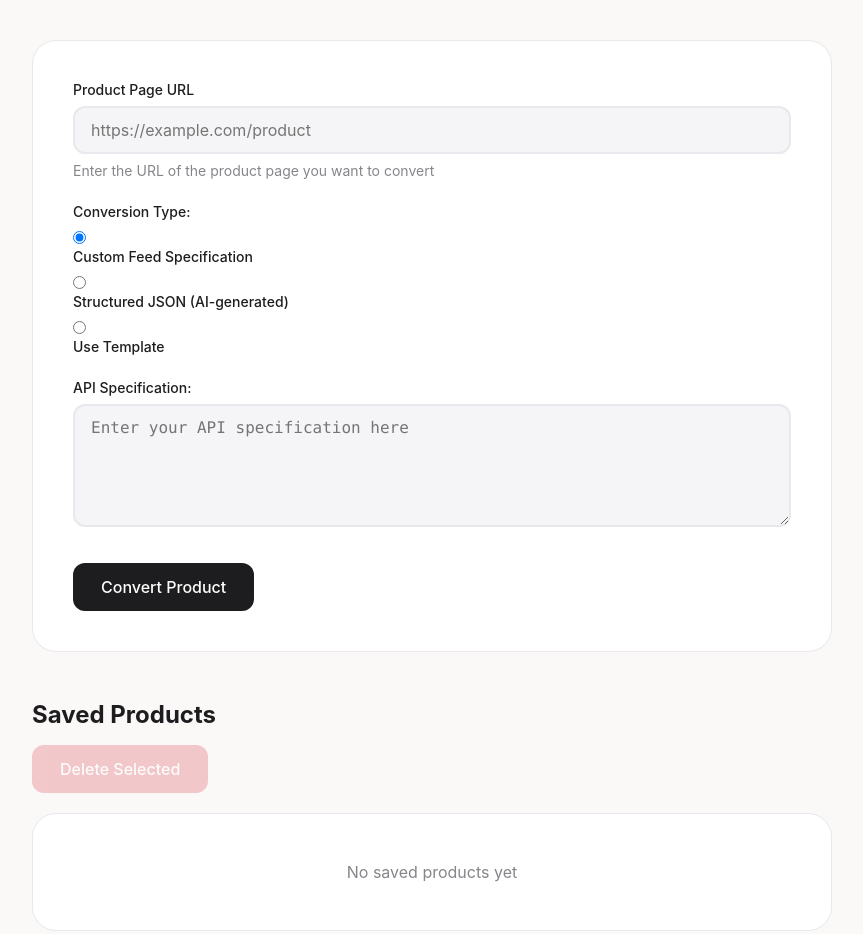
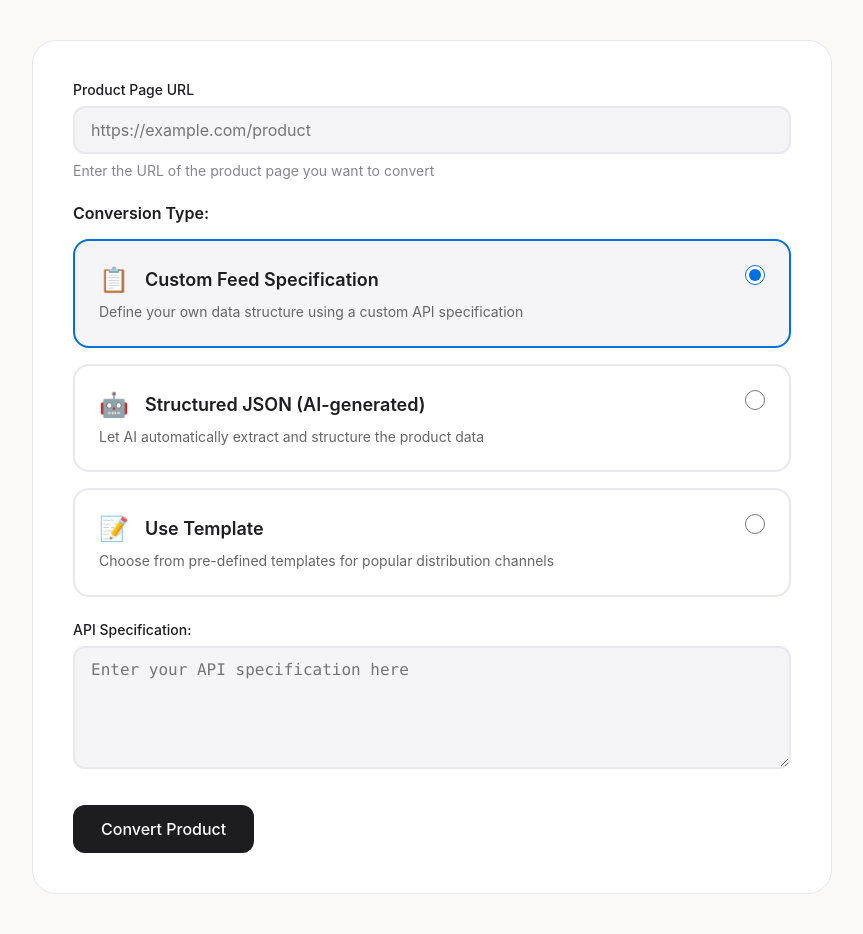
Before and after one commit to simoneliniIT/Page2API, a Flask app: template templates/share.html in a window 1280 px wide. Shown: the part 121-1055 px from the top of the page, without its empty margins (208-1071 px from the left). Run offline with Flask 3, Linux system fonts and the light colour scheme; the template is opened without the code that fills it, so the values that code supplies are empty; parts of the project's set-up code (start-up, migrations or seed data) failed here and were passed over.

Commit message:
Improve conversion type selection UI with card-style options and better visual hierarchy

```diff
--- a/templates/index.html
+++ b/templates/index.html
@@ -2,12 +2,12 @@
 
 {% block content %}
 <div class="brand">
-    <h1 class="brand-title">Page2API</h1>
+    <h1 class="brand-title">OpenTravelContent</h1>
 </div>
 
 <div class="hero">
     <h1><br>Travel Distribution, <span class="highlight">Simplified</span></h1>
-    <p class="hero-subtitle">Convert any travel product into structured data for seamless distribution</p>
+    <p class="hero-subtitle">Use AI to convert any travel product into structured data for seamless distribution</p>
     <div class="hero-buttons">
         <a href="{{ url_for('signup') }}" class="button primary">Get started free</a>
         <a href="{{ url_for('login') }}" class="button secondary">Sign in →</a>
--- a/templates/share.html
+++ b/templates/share.html
@@ -578,6 +578,78 @@
             color: #494949;
             min-width: 120px;
         }
+
+        .section-label {
+            font-size: 16px;
+            font-weight: 600;
+            color: #1d1d1f;
+            margin-bottom: 16px;
+            display: block;
+        }
+
+        .conversion-options {
+            display: grid;
+            gap: 16px;
+        }
+
+        .conversion-option {
+            background: white;
+            border: 2px solid #e8e8ed;
+            border-radius: 16px;
+            padding: 24px;
+            cursor: pointer;
+            transition: all 0.2s ease;
+            position: relative;
+        }
+
+        .conversion-option:hover {
+            border-color: #0071e3;
+            background: #f5f5f7;
+        }
+
+        .conversion-option input[type="radio"] {
+            position: absolute;
+            top: 24px;
+            right: 24px;
+            margin: 0;
+            width: 20px;
+            height: 20px;
+            accent-color: #0071e3;
+        }
+
+        .conversion-option.selected {
+            border-color: #0071e3;
+            background: #f5f5f7;
+        }
+
+        .option-content {
+            margin-right: 40px;
+        }
+
+        .option-header {
+            display: flex;
+            align-items: center;
+            gap: 16px;
+            margin-bottom: 8px;
+        }
+
+        .option-icon {
+            font-size: 24px;
+        }
+
+        .option-header h4 {
+            font-size: 18px;
+            font-weight: 600;
+            color: #1d1d1f;
+            margin: 0;
+        }
+
+        .option-desc {
+            font-size: 14px;
+            color: #666;
+            margin: 0;
+            line-height: 1.4;
+        }
     </style>
 </head>
 <body>
@@ -604,24 +676,40 @@
             </div>
 
             <div class="form-group mb-3">
-                <label>Conversion Type:</label>
-                <div class="form-check">
-                    <input class="form-check-input" type="radio" name="conversionType" id="customApi" value="custom_api" checked>
-                    <label class="form-check-label" for="customApi">
-                        Custom Feed Specification
-                    </label>
-                </div>
-                <div class="form-check">
-                    <input class="form-check-input" type="radio" name="conversionType" id="structuredJson" value="structured_json">
-                    <label class="form-check-label" for="structuredJson">
-                        Structured JSON (AI-generated)
-                    </label>
-                </div>
-                <div class="form-check">
-                    <input class="form-check-input" type="radio" name="conversionType" id="template" value="template">
-                    <label class="form-check-label" for="template">
-                        Use Template
-                    </label>
+                <label class="section-label">Conversion Type:</label>
+                <div class="conversion-options">
+                    <div class="conversion-option" onclick="selectConversionType('custom_api')">
+                        <input class="form-check-input" type="radio" name="conversionType" id="customApi" value="custom_api" checked>
+                        <div class="option-content">
+                            <div class="option-header">
+                                <div class="option-icon">📋</div>
+                                <h4>Custom Feed Specification</h4>
+                            </div>
+                            <p class="option-desc">Define your own data structure using a custom API specification</p>
+                        </div>
+                    </div>
+
+                    <div class="conversion-option" onclick="selectConversionType('structured_json')">
+                        <input class="form-check-input" type="radio" name="conversionType" id="structuredJson" value="structured_json">
+                        <div class="option-content">
+                            <div class="option-header">
+                                <div class="option-icon">🤖</div>
+                                <h4>Structured JSON (AI-generated)</h4>
+                            </div>
+                            <p class="option-desc">Let AI automatically extract and structure the product data</p>
+                        </div>
+                    </div>
+
+                    <div class="conversion-option" onclick="selectConversionType('template')">
+                        <input class="form-check-input" type="radio" name="conversionType" id="template" value="template">
+                        <div class="option-content">
+                            <div class="option-header">
+                                <div class="option-icon">📝</div>
+                                <h4>Use Template</h4>
+                            </div>
+                            <p class="option-desc">Choose from pre-defined templates for popular distribution channels</p>
+                        </div>
+                    </div>
                 </div>
             </div>
 
@@ -1094,6 +1182,38 @@
             }
         }
 
+        function selectConversionType(type) {
+            // Update radio button
+            document.querySelector(`input[value="${type}"]`).checked = true;
+
+            // Update visual selection
+            document.querySelectorAll('.conversion-option').forEach(option => {
+                option.classList.remove('selected');
+            });
+            document.querySelector(`input[value="${type}"]`).closest('.conversion-option').classList.add('selected');
+
+            // Show/hide relevant sections
+            const apiSpecGroup = document.getElementById('apiSpecGroup');
+            const templateSelect = document.getElementById('templateSelect');
+
+            if (type === 'template') {
+                apiSpecGroup.style.display = 'none';
+                templateSelect.style.display = 'block';
+            } else if (type === 'custom_api') {
+                apiSpecGroup.style.display = 'block';
+                templateSelect.style.display = 'none';
+            } else {
+                apiSpecGroup.style.display = 'none';
+                templateSelect.style.display = 'none';
+            }
+        }
+
+        // Initialize the selected state
+        document.addEventListener('DOMContentLoaded', function() {
+            const selectedType = document.querySelector('input[name="conversionType"]:checked').value;
+            selectConversionType(selectedType);
+        });
+
         document.addEventListener('DOMContentLoaded', function() {
             const conversionTypeInputs = document.querySelectorAll('input[name="conversionType"]');
             const apiSpecGroup = document.getElementById('apiSpecGroup');
```
